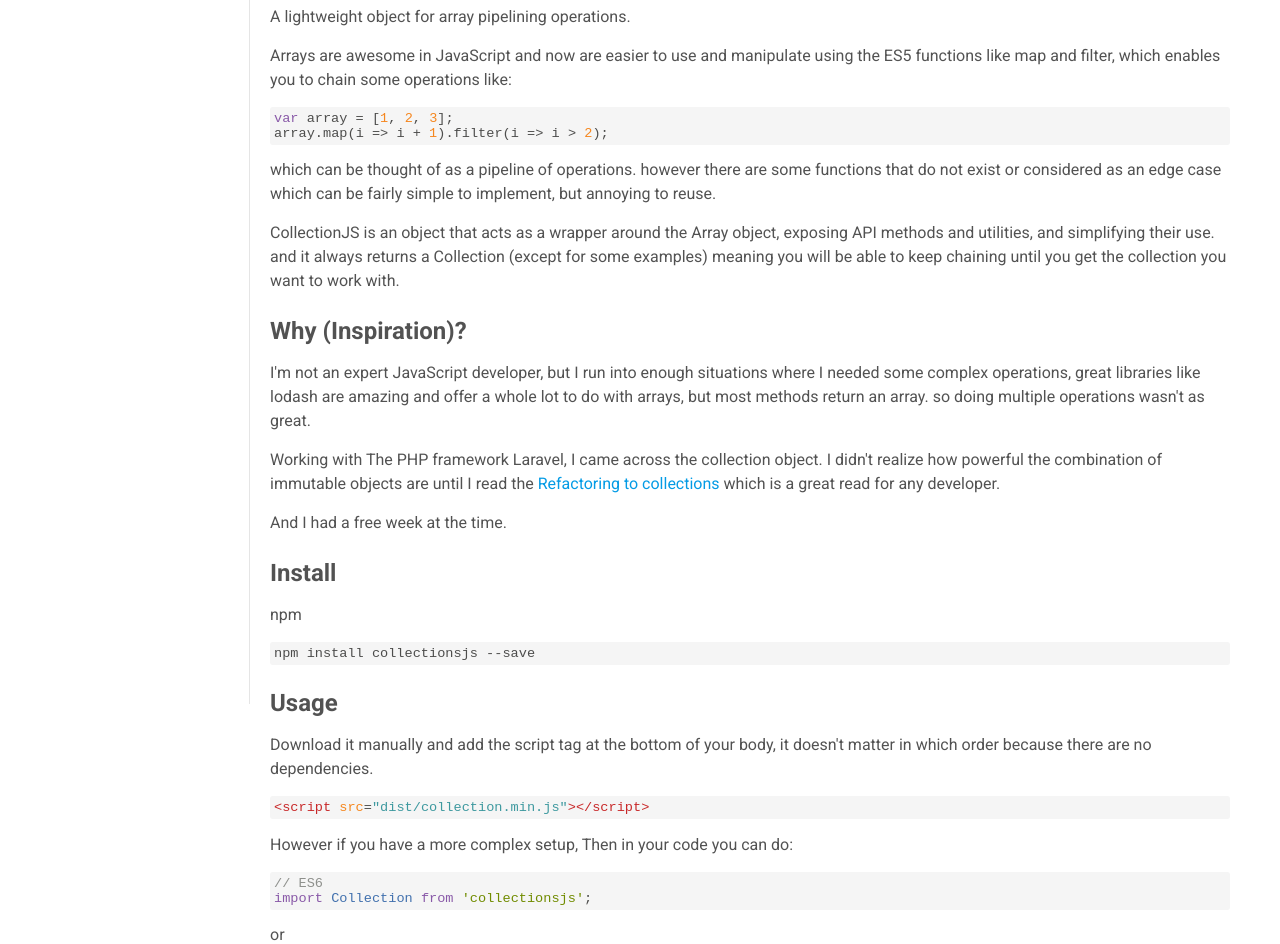
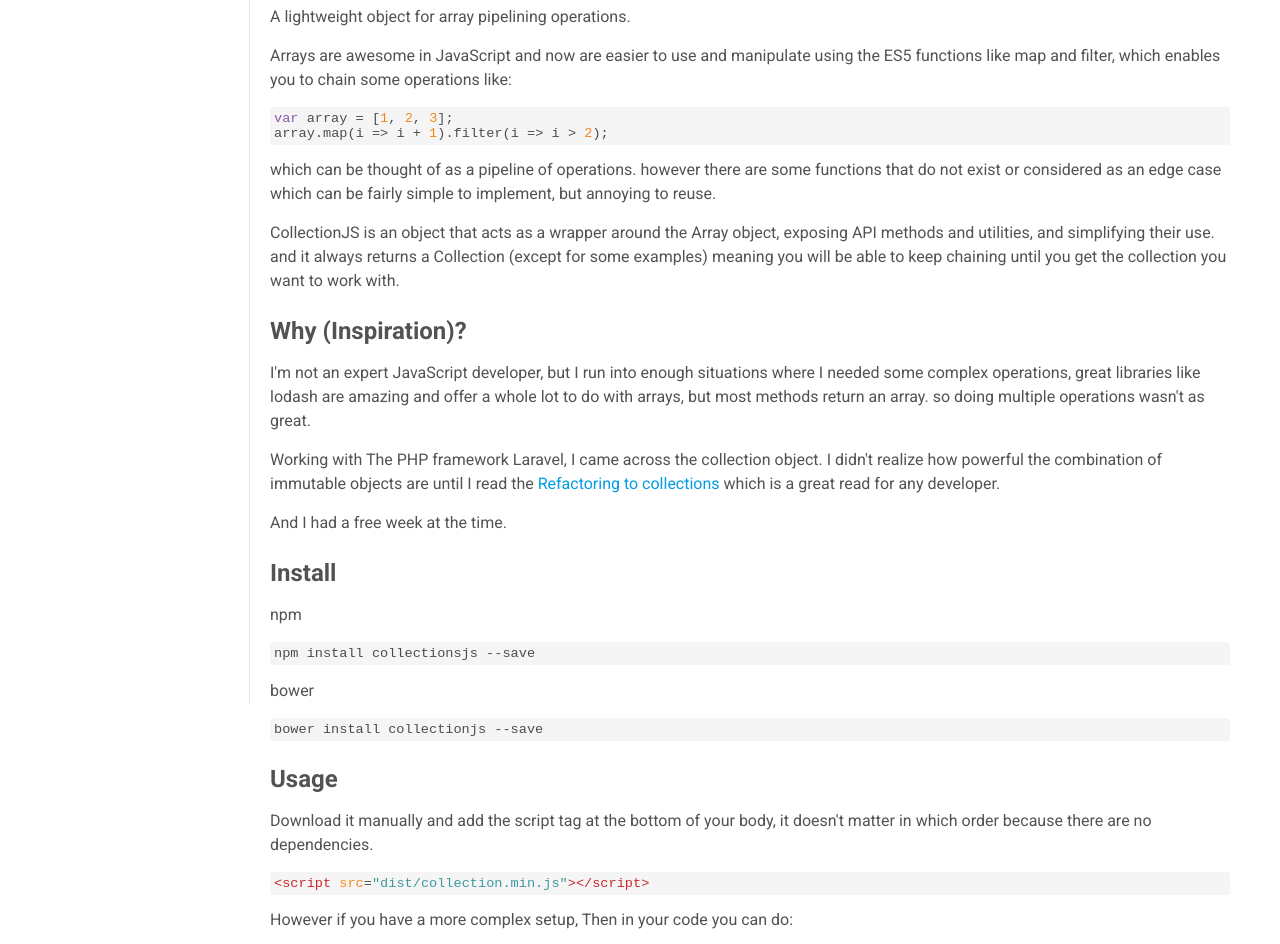
Before and after one commit to logaretm/collectionsjs, a website: page docs/index.html in a window 1280 px wide. Shown: the part 110-1054 px from the top of the page. Drawn offline with Linux system fonts and the light colour scheme.

Commit message:
add bower install method

```diff
--- a/docs/index.html
+++ b/docs/index.html
@@ -52,6 +52,9 @@
 <h3 id="install">Install</h3>
 <p>npm</p>
 <pre><code class="lang-bash"><code class="source-code prettyprint">npm install collectionsjs --save</code>
+</code></pre>
+<p>bower</p>
+<pre><code class="lang-bash"><code class="source-code prettyprint">bower install collectionjs --save</code>
 </code></pre>
 <h3 id="usage">Usage</h3>
 <p>Download it manually and add the script tag at the bottom of your body, it doesn&apos;t matter in which order because there are no dependencies.</p>
```
Also changed, not shown: README.md.
